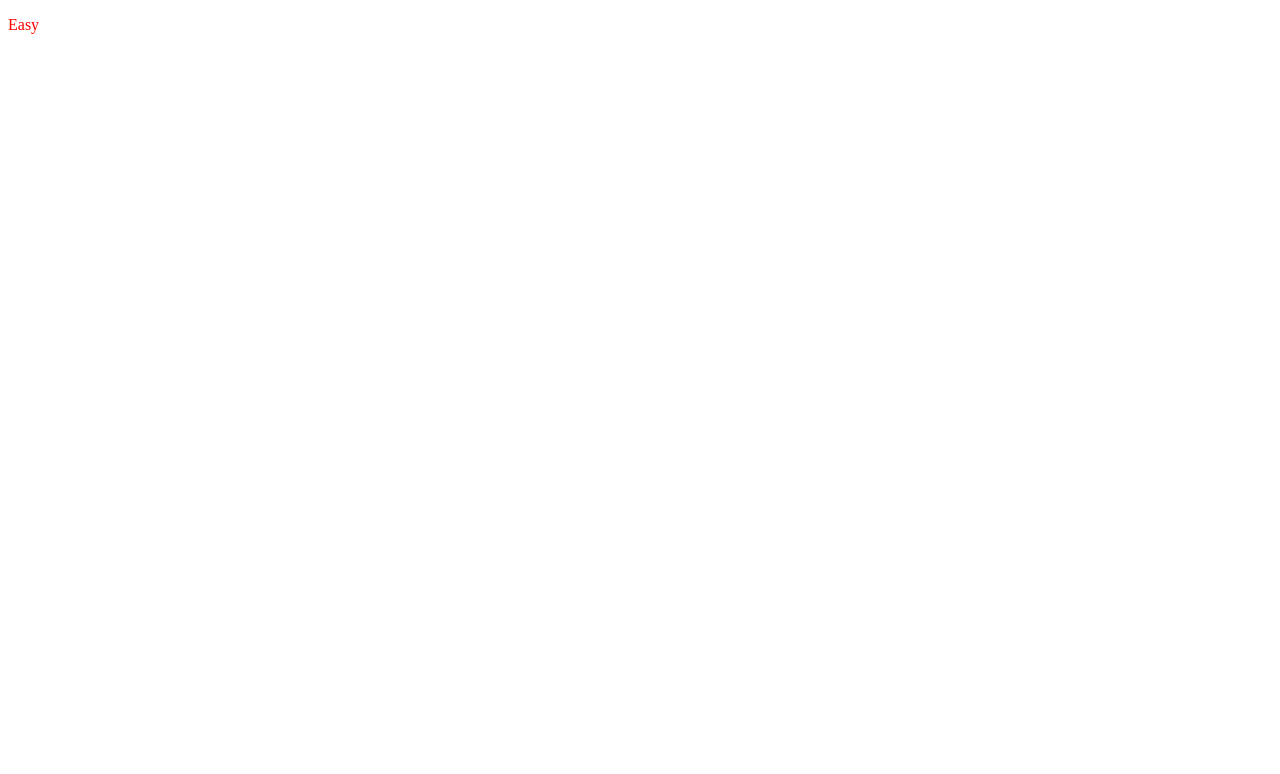
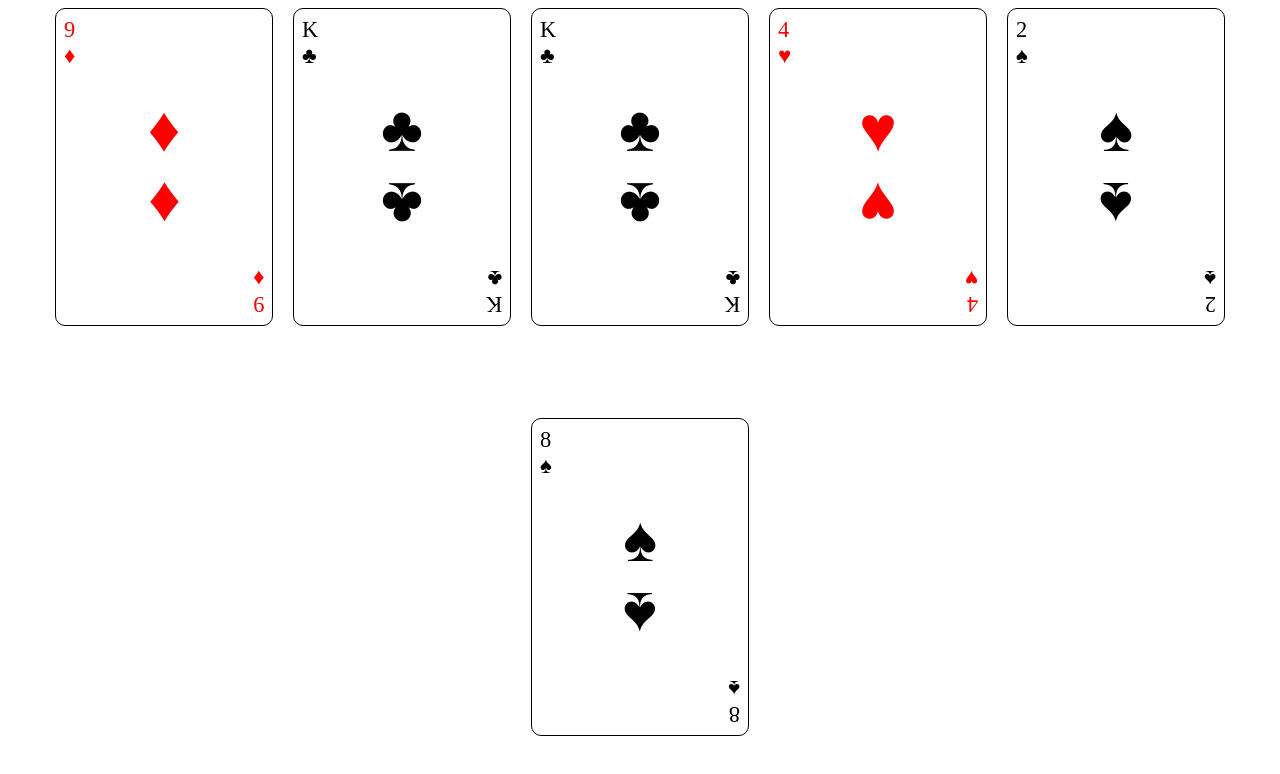
Before and after one commit to theednaffattack/freecodecamp-projects, a website built with Vite: page src/pages/css/playing_cards/index.html in a window 1280 px wide. Built offline with nearby package versions, Linux system fonts and the light colour scheme.

Commit message:
Add basics of playing cards

```diff
--- a/src/pages/css/playing_cards/index.html
+++ b/src/pages/css/playing_cards/index.html
@@ -6,7 +6,13 @@
     <title>Playing Cards</title>
   </head>
   <body>
-    <main id="app"></main>
+    <main id="playing-cards">
+      <a
+        href="https://www.freecodecamp.org/learn/responsive-web-design-v9/lab-page-of-playing-cards/build-a-page-of-playing-cards"
+      >
+        Instructions
+      </a>
+    </main>
     <script type="module" src="./playing_cards.ts"></script>
   </body>
 </html>
--- a/src/pages/css/playing_cards/playing_cards.css
+++ b/src/pages/css/playing_cards/playing_cards.css
@@ -1,3 +1,64 @@
-.red-text {
+body,
+html {
+  height: 100%;
+}
+
+p {
+  margin: 0;
+}
+
+#playing-cards {
+  display: flex;
+  flex-wrap: wrap;
+  gap: 20px;
+  flex-direction: row;
+  justify-content: center;
+  width: 100%;
+  height: 100%;
+}
+
+.card {
+  display: flex;
+  flex-direction: column;
+  justify-content: space-between;
+  width: 200px;
+  height: 300px;
+  border-radius: 10px;
+  font-size: 1.4rem;
+  border: 1px #000 solid;
+  padding: 8px;
+}
+
+.dev {
+  outline: 2px red solid;
+}
+
+.left {
+  align-self: start;
+}
+
+.middle {
+  display: flex;
+  align-self: center;
+  flex-direction: column;
+  font-size: 4rem;
+}
+.card-suit {
+  margin: 0;
+}
+
+.red {
   color: red;
 }
+
+.black {
+  color: black;
+}
+
+.flip {
+  transform: rotate(180deg);
+}
+
+.right {
+  align-self: end;
+}
--- a/src/pages/css/playing_cards/playing_cards.ts
+++ b/src/pages/css/playing_cards/playing_cards.ts
@@ -1,10 +1,71 @@
 // import { setupCounter } from "./counter.ts";
 import "./playing_cards.css";
 
-document.querySelector<HTMLDivElement>("#app")!.innerHTML = `
-  <div>
-    <p class="red-text">Easy</p>
-  </div>
-`;
+const diamond = "♦";
+const heart = "♥";
+const spade = "♠";
+const club = "♣";
+
+const cardSuits = [diamond, heart, spade, club];
+
+const cardValues = [
+  "A",
+  "K",
+  "Q",
+  "J",
+  "10",
+  "9",
+  "8",
+  "7",
+  "6",
+  "5",
+  "4",
+  "3",
+  "2",
+];
+
+function arrayRange(stop: number, start: number, step: number) {
+  return Array.from({ length: (stop - start) / step + 1 });
+}
+
+const genCards = arrayRange(5, 0, 1).map(() => {
+  let color = "";
+  const rdmCardSuit = cardSuits[Math.floor(Math.random() * cardSuits.length)];
+
+  if (rdmCardSuit === diamond || rdmCardSuit === heart) {
+    color = "red";
+  } else {
+    color = "black";
+  }
+
+  const rdmCardValue =
+    cardValues[Math.floor(Math.random() * cardValues.length)];
+  return `
+<div class="card ${color}">
+        <div class="left">
+          <p class="card-value">${rdmCardValue}</p>
+          <p class="card-suit">${rdmCardSuit}</p>
+        </div>
+        <div class="middle">
+          <p class="card-suit">${rdmCardSuit}</p>
+          <p class="card-suit flip">${rdmCardSuit}</p>
+        </div>
+        <div class="right">
+          <p class="card-suit flip">${rdmCardSuit}</p>
+          <p class="card-value flip">${rdmCardValue}</p>
+        </div>
+      </div>
+      `;
+});
+
+let showCards = "";
+
+for (const card of genCards) {
+  showCards = showCards + card;
+}
+
+console.log("HELP", showCards, genCards);
+
+document.querySelector<HTMLDivElement>("#playing-cards")!.innerHTML = showCards;
 
 // setupCounter(document.querySelector<HTMLButtonElement>("#counter")!);
```
